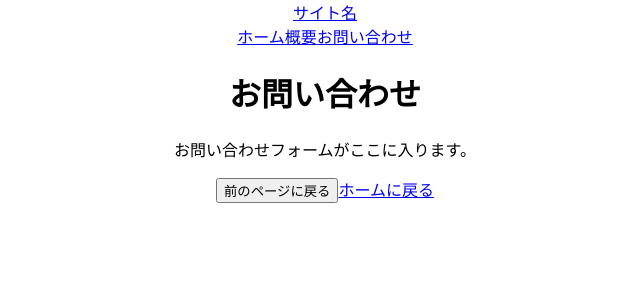
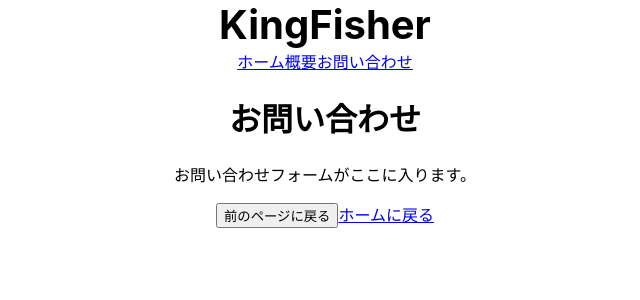
Before and after one commit to yuto1127/KingFisher, a React (Create React App) app in the folder APP/src/frontend/: page /contact in a window 1280 px wide. Shown: the top 300 px of the page, without its empty margins (315-955 px from the left). Built offline with nearby package versions, Linux system fonts and the light colour scheme.

Commit message:
スタイル変更

```diff
--- a/APP/src/frontend/package.json
+++ b/APP/src/frontend/package.json
@@ -3,6 +3,10 @@
   "version": "0.1.0",
   "private": true,
   "dependencies": {
+    "@emotion/react": "^11.14.0",
+    "@emotion/styled": "^11.14.0",
+    "@mui/material": "^7.1.0",
+    "@mui/types": "^7.4.2",
     "@testing-library/jest-dom": "^5.17.0",
     "@testing-library/react": "^13.4.0",
     "@testing-library/user-event": "^13.5.0",
--- /dev/null
+++ b/APP/src/frontend/src/components/Header/Header.tsx
@@ -0,0 +1,39 @@
+import React from 'react';
+import { Link } from 'react-router-dom';
+import { Button } from '@mui/material';
+import { styled } from '@mui/material/styles';
+
+const TitleStyle = styled(Link)({
+  color: '#000000',
+  fontSize: '40px',
+  fontWeight: 'bold',
+  textDecoration: 'none',
+});
+
+const Header = () => {
+  return (
+    <header className="bg-white shadow-md">
+      <nav className="container mx-auto px-4 py-4">
+        <div className="flex justify-between items-center">
+          <TitleStyle to="/">
+            KingFisher
+          </TitleStyle>
+
+          <div className="space-x-4">
+            <Link to="/" className="hover:text-gray-600">
+              ホーム
+            </Link>
+            <Link to="/about" className="hover:text-gray-600">
+              概要
+            </Link>
+            <Link to="/contact" className="hover:text-gray-600">
+              お問い合わせ
+            </Link>
+          </div>
+        </div>
+      </nav>
+    </header>
+  );
+};
+
+export default Header;
--- a/APP/src/frontend/src/components/Header/index.tsx
+++ b/APP/src/frontend/src/components/Header/index.tsx
@@ -1,29 +1 @@
-import React from 'react';
-import { Link } from 'react-router-dom';
-
-const Header = () => {
-  return (
-    <header className="bg-white shadow-md">
-      <nav className="container mx-auto px-4 py-4">
-        <div className="flex justify-between items-center">
-          <Link to="/" className="text-xl font-bold">
-            サイト名
-          </Link>
-          <div className="space-x-4">
-            <Link to="/" className="hover:text-gray-600">
-              ホーム
-            </Link>
-            <Link to="/about" className="hover:text-gray-600">
-              概要
-            </Link>
-            <Link to="/contact" className="hover:text-gray-600">
-              お問い合わせ
-            </Link>
-          </div>
-        </div>
-      </nav>
-    </header>
-  );
-};
-
-export default Header;
+export { default } from './Header';
```
Also changed, not shown: 1 other file (tests, documents, lock files or other folders).
